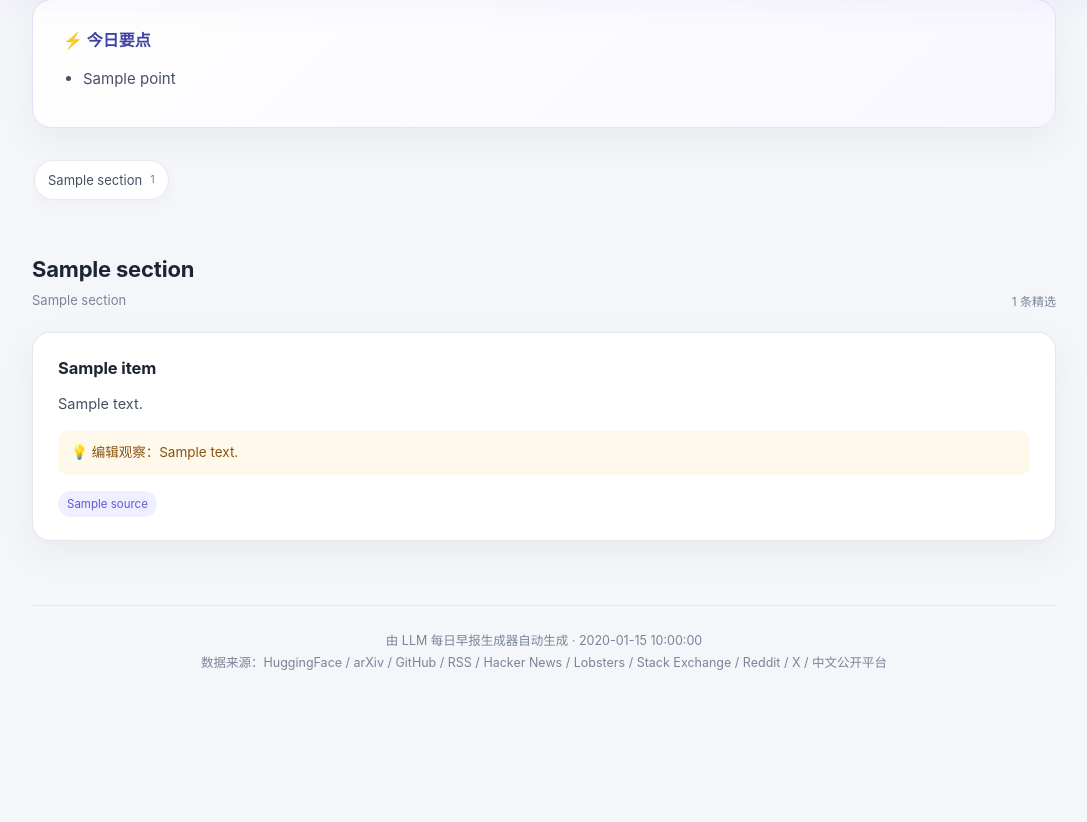
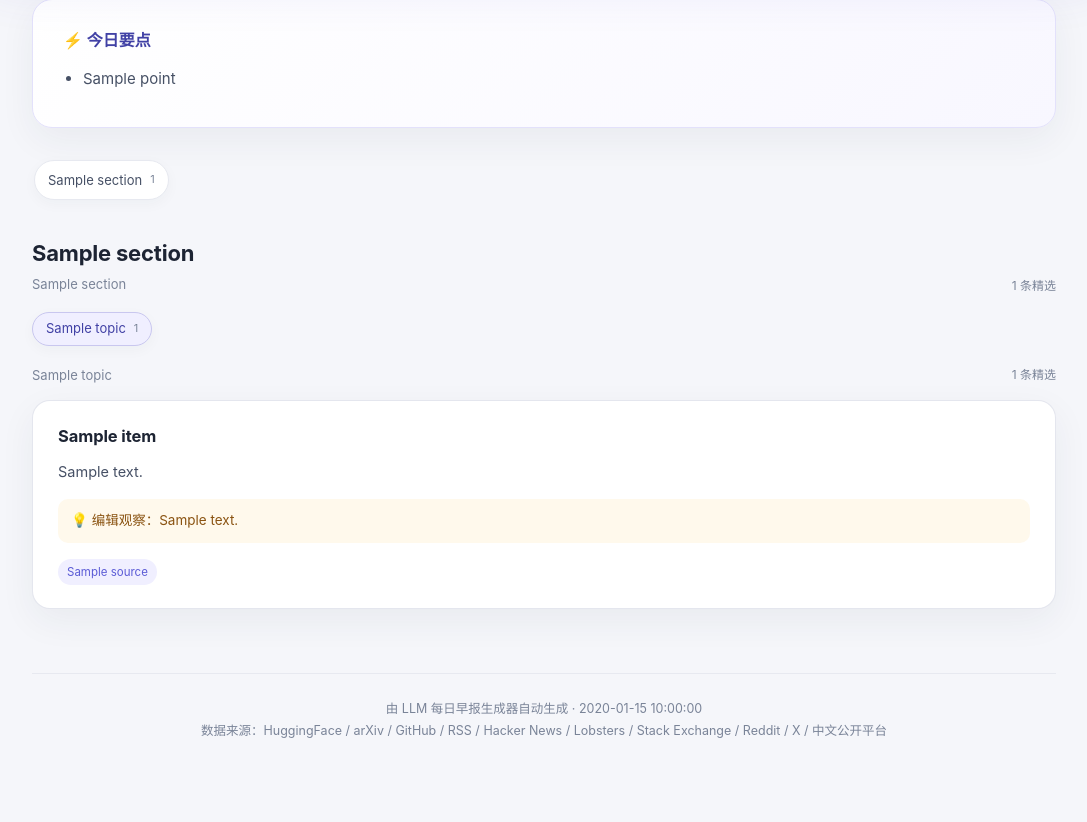
Before and after one commit to YabingHu/efficiency_tools, a Python web app: template ai-daily-digest/src/templates/report.html.j2 in a window 1280 px wide. Shown: the part 299-1121 px from the top of the page, without its empty margins (96-1183 px from the left). Before the commit the page ends 969 px from the top, so only its background shows below. Run offline with Jinja, Linux system fonts and the light colour scheme; the template is opened without the code that fills it: most values are stand-ins (such as "Sample title", 1, 10 or a date in 2020).

Commit message:
Merge paper sections into tabbed digest group

```diff
--- a/ai-daily-digest/src/templates/report.html.j2
+++ b/ai-daily-digest/src/templates/report.html.j2
@@ -79,6 +79,31 @@
   }
   .section-nav a:hover { color: var(--primary); border-color: #c9c7ef; transform: translateY(-1px); }
   .section-nav .count { color: var(--text-light); font-size: 11px; }
+  .paper-topic-tabs {
+    display: flex; flex-wrap: wrap; gap: 10px; margin: -4px 0 18px;
+  }
+  .paper-topic-tab {
+    appearance: none; display: inline-flex; align-items: center; gap: 8px;
+    border: 1px solid var(--border); border-radius: 999px; padding: 8px 13px;
+    background: var(--surface); color: var(--text-soft); cursor: pointer;
+    font: inherit; font-size: 13px; line-height: 1.2;
+    box-shadow: 0 4px 14px rgba(37,43,67,.035);
+    transition: color .2s, border-color .2s, background .2s, transform .2s;
+  }
+  .paper-topic-tab:hover { color: var(--primary); border-color: #c9c7ef; transform: translateY(-1px); }
+  .paper-topic-tab.is-active {
+    color: var(--primary-dark); border-color: #c9c7ef; background: var(--primary-light);
+  }
+  .paper-topic-tab .count { color: var(--text-light); font-size: 11px; }
+  .paper-topic-panel { margin-top: 4px; }
+  .js .paper-topic-panel:not(.is-active) { display: none; }
+  .paper-topic-meta {
+    display: flex; align-items: center; justify-content: space-between;
+    gap: 16px; margin-bottom: 14px;
+  }
+  .paper-topic-meta .sub { font-size: 13px; color: var(--text-light); }
+  .paper-topic-meta .section-total { font-size: 12px; color: var(--text-light); }
+  .js .paper-topic-panel.is-expanded .card.is-extra { display: block; }
   section { margin-bottom: 64px; scroll-margin-top: 28px; }
   .section-header {
     display: flex; align-items: flex-end; justify-content: space-between;
@@ -192,24 +240,50 @@
       </div>
       <span class="section-total">{{ section.entries|length }} 条精选</span>
     </div>
+    {% if section.topics %}
+    <div class="paper-topic-tabs" role="tablist" aria-label="论文专题">
+      {% for topic in section.topics %}
+      <button id="tab-{{ topic.key }}" class="paper-topic-tab{% if loop.first %} is-active{% endif %}"
+              type="button" role="tab" aria-selected="{{ 'true' if loop.first else 'false' }}"
+              aria-controls="paper-topic-{{ topic.key }}" data-paper-topic-tab
+              data-target="paper-topic-{{ topic.key }}">
+        {{ topic.title }} <span class="count">{{ topic.entries|length }}</span>
+      </button>
+      {% endfor %}
+    </div>
+    {% for topic in section.topics %}
+    <div id="paper-topic-{{ topic.key }}" class="paper-topic-panel{% if loop.first %} is-active{% endif %}"
+         role="tabpanel" aria-labelledby="tab-{{ topic.key }}">
+      <div class="paper-topic-meta">
+        <span class="sub">{{ topic.subtitle }}</span>
+        <span class="section-total">{{ topic.entries|length }} 条精选</span>
+      </div>
+      {% if topic.entries %}
+      <div class="entries" id="entries-{{ topic.key }}">
+        {% for item in topic.entries %}
+        {{ entry_card(item, loop.index > topic.initial_visible) }}
+        {% endfor %}
+      </div>
+      {% if topic.entries|length > topic.initial_visible %}
+      <div class="section-actions">
+        <button class="section-toggle" type="button" data-paper-topic-toggle
+                aria-expanded="false" aria-controls="entries-{{ topic.key }}"
+                data-expand-label="展开其余 {{ (topic.entries|length) - topic.initial_visible }} 条"
+                data-collapse-label="收起">
+          展开其余 {{ (topic.entries|length) - topic.initial_visible }} 条
+        </button>
+      </div>
+      {% endif %}
+      {% else %}
+        <div class="empty">今日该专题暂无内容（来源不可用或无更新）</div>
+      {% endif %}
+    </div>
+    {% endfor %}
+    {% else %}
     {% if section.entries %}
     <div class="entries" id="entries-{{ section.key }}">
       {% for item in section.entries %}
-      <article class="card{% if loop.index > section.initial_visible %} is-extra{% endif %}">
-        <div class="title"><a href="{{ item.url }}" target="_blank" rel="noopener">{{ item.title }}</a></div>
-        {% if item.summary_zh %}<div class="summary">{{ item.summary_zh }}</div>{% endif %}
-        {% if item.comment %}<div class="comment">💡 编辑观察：{{ item.comment }}</div>{% endif %}
-        <div class="footer">
-          <span class="badge">{{ item.source }}</span>
-          {% if item.importance >= 4 %}<span class="badge hot">🔥 重点关注</span>{% endif %}
-          {% if item.section == 'papers' and item.score %}<span class="stars">👍 {{ item.score|int }}</span>{% endif %}
-          {% if item.section == 'github' and item.meta.stars_today %}<span class="stars">⭐ +{{ item.meta.stars_today }} today{% if item.meta.language %} · {{ item.meta.language }}{% endif %}</span>{% endif %}
-          {% if item.section in ['community', 'community_cn'] %}
-          <span class="stars">▲ {{ item.meta.points|default(item.score)|int }} · 💬 {{ item.meta.comments }}</span>
-          {% if item.meta.discussion_url %}<a class="discussion-link" href="{{ item.meta.discussion_url }}" target="_blank" rel="noopener">参与讨论 →</a>{% endif %}
-          {% endif %}
-        </div>
-      </article>
+      {{ entry_card(item, loop.index > section.initial_visible) }}
       {% endfor %}
     </div>
     {% if section.entries|length > section.initial_visible %}
@@ -242,6 +317,27 @@
       button.textContent = expanded ? button.dataset.collapseLabel : button.dataset.expandLabel;
     });
   });
+  document.querySelectorAll('[data-paper-topic-tab]').forEach((tab) => {
+    tab.addEventListener('click', () => {
+      const section = tab.closest('section');
+      section.querySelectorAll('[data-paper-topic-tab]').forEach((candidate) => {
+        const active = candidate === tab;
+        candidate.classList.toggle('is-active', active);
+        candidate.setAttribute('aria-selected', String(active));
+      });
+      section.querySelectorAll('.paper-topic-panel').forEach((panel) => {
+        panel.classList.toggle('is-active', panel.id === tab.dataset.target);
+      });
+    });
+  });
+  document.querySelectorAll('[data-paper-topic-toggle]').forEach((button) => {
+    button.addEventListener('click', () => {
+      const panel = button.closest('.paper-topic-panel');
+      const expanded = panel.classList.toggle('is-expanded');
+      button.setAttribute('aria-expanded', String(expanded));
+      button.textContent = expanded ? button.dataset.collapseLabel : button.dataset.expandLabel;
+    });
+  });
 </script>
 </body>
 </html>
```
Also changed, not shown: other parts of ai-daily-digest/src/templates/report.html.j2 (+27 -3 lines), ai-daily-digest/src/renderer.py (+44 -9 lines), ai-daily-digest/tests/test_renderer.py (+58 -0 lines), .github/workflows/ai-daily-digest.yml.
